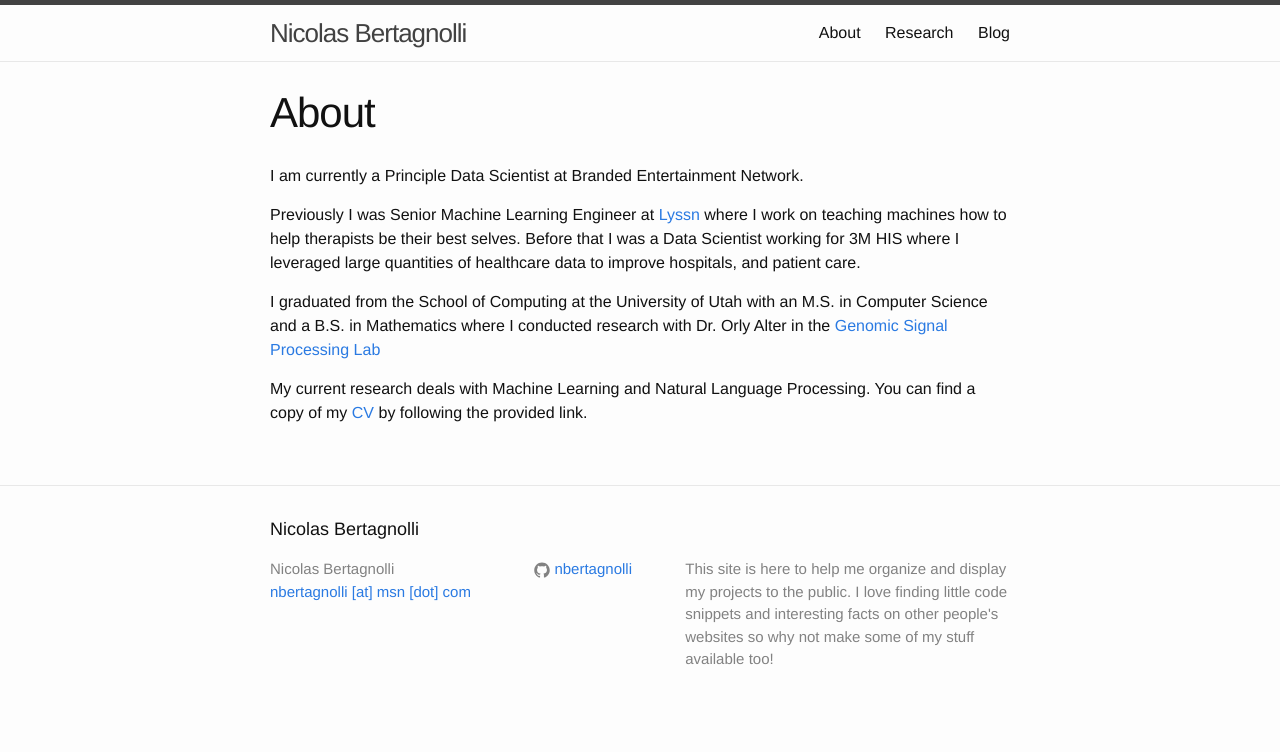
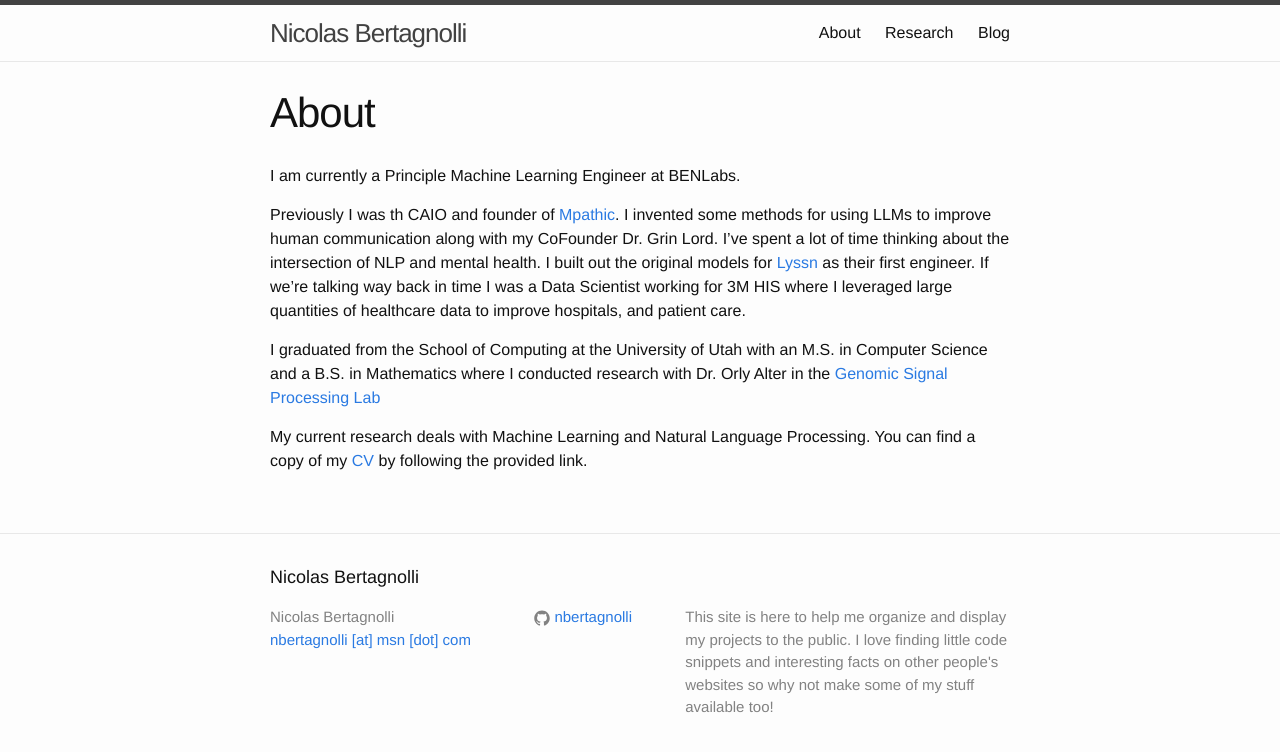
Before and after one commit to nbertagnolli/nbertagnolli.github.io, a Jekyll site: the page built from about.md, in a window 1280 px wide. Shown: the top 752 px of the page. Built offline with Jekyll 4.4.1, drawn with Linux system fonts in a browser that asks for light colours.

Commit message:
Updated about

```diff
--- a/about.md
+++ b/about.md
@@ -4,10 +4,9 @@ title: About
 permalink: /about/
 ---
 
-I am currently a Principle Data Scientist at Branded Entertainment Network.
+I am currently a Principle Machine Learning Engineer at BENLabs.
 
-Previously I was Senior Machine Learning Engineer at <a href="http://www.lyssn.io">Lyssn</a> where I work on teaching machines how to help therapists be their best selves.
-Before that I was a Data Scientist working for 3M HIS where I leveraged large quantities of healthcare data to improve hospitals, and patient care.
+Previously I was th CAIO and founder of [Mpathic](www.mpathic.ai).  I invented some methods for using LLMs to improve human communication along with my CoFounder Dr. Grin Lord.  I've spent a lot of time thinking about the intersection of NLP and mental health. I built out the original models for <a href="http://www.lyssn.io">Lyssn</a> as their first engineer.  If we're talking way back in time I was a Data Scientist working for 3M HIS where I leveraged large quantities of healthcare data to improve hospitals, and patient care.
 
 I graduated from the School of Computing at the University of Utah with an M.S. in Computer Science and a B.S. in Mathematics where I conducted research with Dr. Orly Alter in the <a target = "_blank" href = "http://www.alterlab.org">Genomic Signal Processing Lab</a>
 
```
